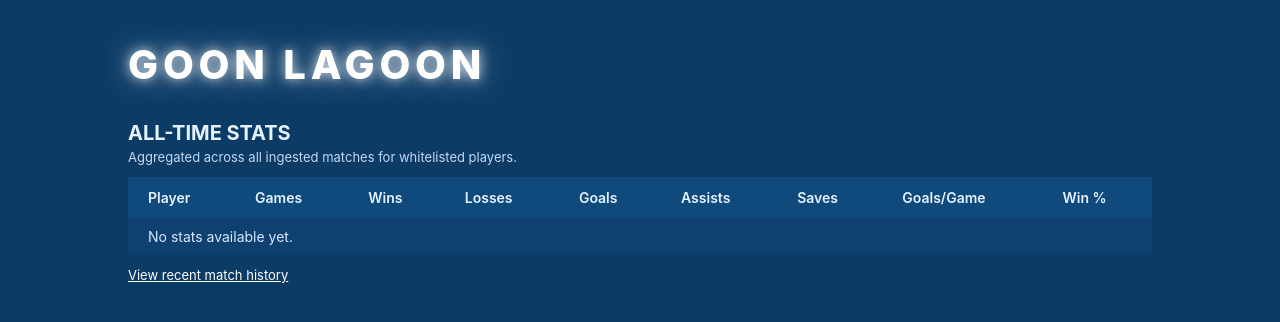
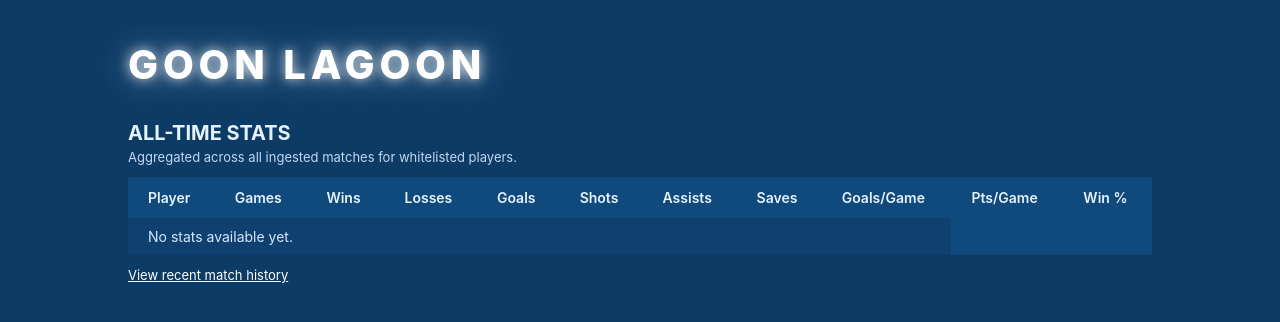
Before and after one commit to deck-phil/slapshot-service, a Django app: page / in a window 1280 px wide. Shown: the top 322 px of the page. Run offline with Django 5.2, Linux system fonts and the light colour scheme; data that the repository does not hold is empty.

Commit message:
Added score and shots to tables

```diff
--- a/stats/views/player_match_history_view.py
+++ b/stats/views/player_match_history_view.py
@@ -41,7 +41,9 @@ def player_match_history_view(request, game_user_id):
                 "away_players": away_players,
                 "home_goals": home_goals,
                 "away_goals": away_goals,
+                "score": ps.score or 0,
                 "goals": ps.goals or 0,
+                "shots": ps.shots or 0,
                 "assists": ps.assists or 0,
                 "saves": ps.saves or 0,
                 "wins": ps.wins or 0,
--- a/stats/views/player_totals_view.py
+++ b/stats/views/player_totals_view.py
@@ -12,8 +12,10 @@ def player_totals_view(request):
             sum_wins=Sum("wins"),
             sum_losses=Sum("losses"),
             total_goals=Sum("goals"),
+            total_shots=Sum("shots"),
             total_assists=Sum("assists"),
             total_saves=Sum("saves"),
+            total_score=Sum("score", distinct=True),
             total_games=Count("match", distinct=True),
         )
         .order_by("-total_games")
@@ -31,12 +33,15 @@ def player_totals_view(request):
         total_losses = max(games - total_wins, raw_losses)
 
         goals = row["total_goals"] or 0
+        total_score = row["total_score"] or 0
 
         if games > 0:
             goals_per_game = goals / games
+            score_per_game = total_score / games
             win_pct = (total_wins / games) * 100
         else:
             goals_per_game = 0.0
+            score_per_game = 0.0
             win_pct = 0.0
 
         players.append(
@@ -48,9 +53,11 @@ def player_totals_view(request):
                 "total_wins": total_wins,
                 "total_losses": total_losses,
                 "total_goals": goals,
+                "total_shots": row["total_shots"] or 0,
                 "total_assists": row["total_assists"] or 0,
                 "total_saves": row["total_saves"] or 0,
                 "goals_per_game": goals_per_game,
+                "score_per_game": score_per_game,
                 "win_pct": win_pct,
             }
         )
--- a/templates/stats/player_match_history.html
+++ b/templates/stats/player_match_history.html
@@ -21,7 +21,9 @@
                     <th>Home Team</th>
                     <th>Away Team</th>
                     <th>Score</th>
+                    <th>Points</th>
                     <th>Goals</th>
+                    <th>Shots</th>
                     <th>Assists</th>
                     <th>Saves</th>
                     {% if user.is_staff %}
@@ -49,7 +51,9 @@
                         <td>
                             {{ row.home_goals }} – {{ row.away_goals }}
                         </td>
+                        <td>{{ row.score }}</td>
                         <td>{{ row.goals }}</td>
+                        <td>{{ row.shots }}</td>
                         <td>{{ row.assists }}</td>
                         <td>{{ row.saves }}</td>
                         {% if user.is_staff %}
--- a/templates/stats/player_totals.html
+++ b/templates/stats/player_totals.html
@@ -20,9 +20,11 @@
                     <th class="text-end">Wins</th>
                     <th class="text-end">Losses</th>
                     <th class="text-end">Goals</th>
+                    <th class="text-end">Shots</th>
                     <th class="text-end">Assists</th>
                     <th class="text-end">Saves</th>
                     <th class="text-end">Goals/Game</th>
+                    <th class="text-end">Pts/Game</th>
                     <th class="text-end">Win %</th>
                 </tr>
                 </thead>
@@ -34,9 +36,11 @@
                         <td class="text-end">{{ p.total_wins }}</td>
                         <td class="text-end">{{ p.total_losses }}</td>
                         <td class="text-end">{{ p.total_goals }}</td>
+                        <td class="text-end">{{ p.total_shots }}</td>
                         <td class="text-end">{{ p.total_assists }}</td>
                         <td class="text-end">{{ p.total_saves }}</td>
                         <td class="text-end">{{ p.goals_per_game|floatformat:2 }}</td>
+                        <td class="text-end">{{ p.score_per_game|floatformat:2 }}</td>
                         <td class="text-end">{{ p.win_pct|floatformat:1 }}</td>
                     </tr>
                 {% empty %}
```
